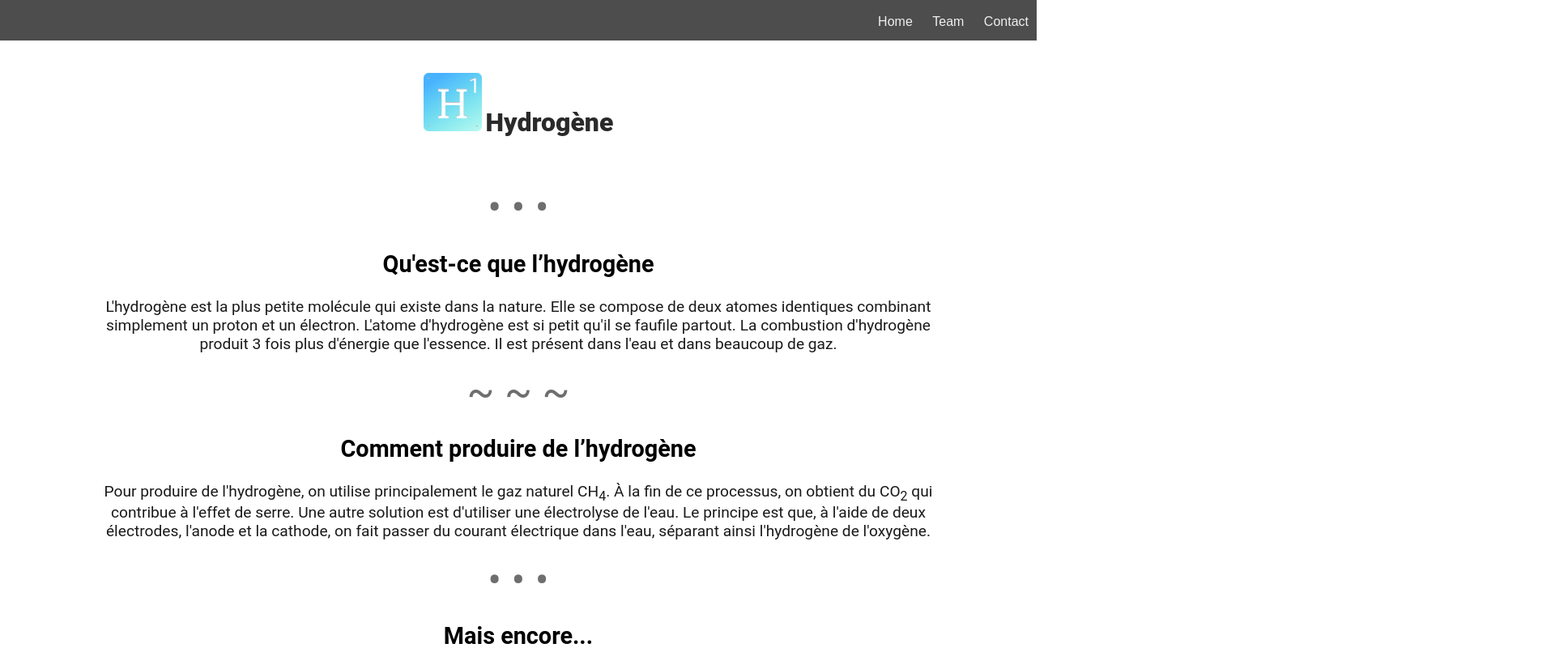
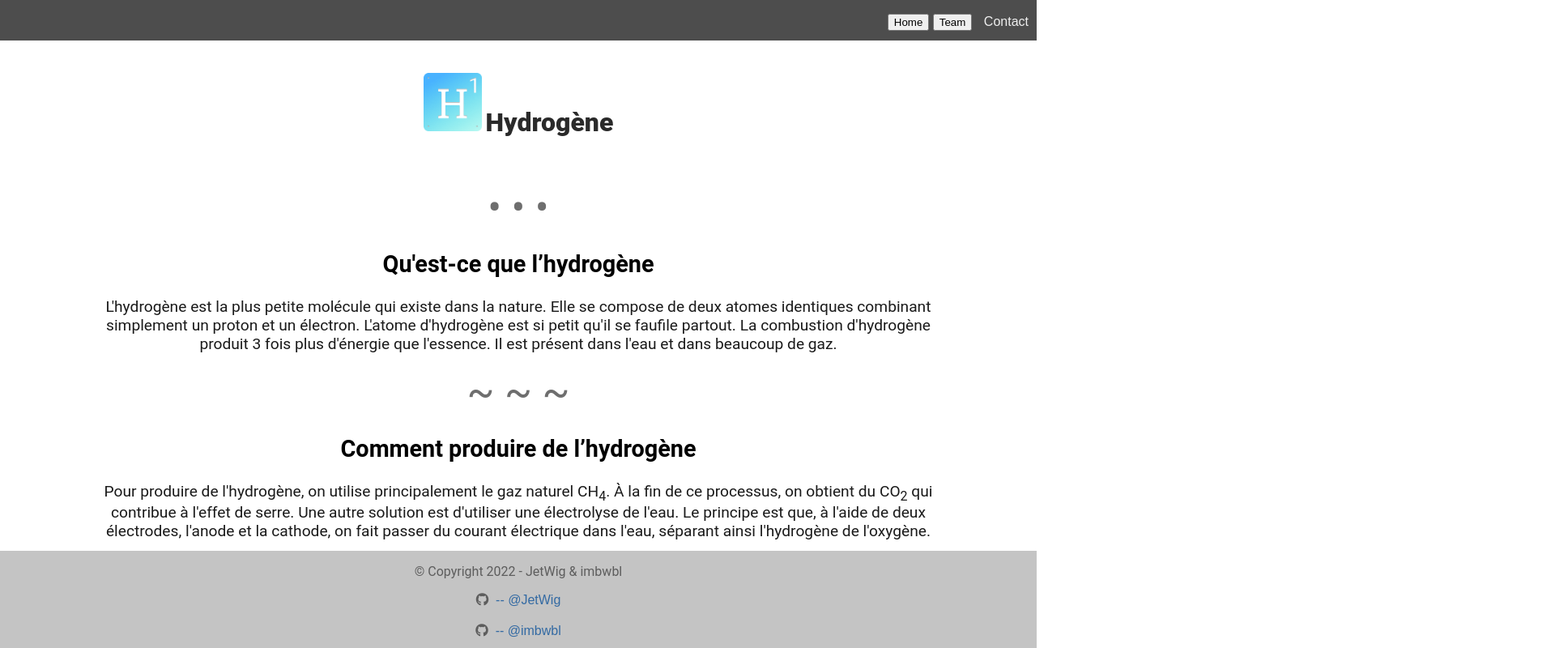
Before and after one commit to Imbwbl/first-lego-league-H1-website, a Svelte app: page / in a window 1280 px wide. Shown: the top 800 px of the page at 81% size, 1920 px wide, since content can reach past the window. Built offline with nearby package versions, Linux system fonts and the light colour scheme.

Commit message:
add team popup

```diff
--- a/src/App.svelte
+++ b/src/App.svelte
@@ -1,4 +1,3 @@
-
 
 <main>
   <div class="nav">
@@ -14,11 +13,15 @@
     </div>
 
     <div class="nav-links">
-      <a href="//github.io/jo_geek" target="_blank">Home</a>
-      <a href="http://stackoverflow.com/users/4084003/" target="_blank">Team</a>
+      <button onclick="displayHome()">Home</button>
+      <button onclick="displayTeam()">Team</button>
       <a href="https://in.linkedin.com/in/jonesvinothjoseph" target="_blank">Contact</a>
     </div>
   </div>
+  <div class="team">
+    <h1>Hi</h1>
+  </div>
+
   <div class="headerTitle">
     <span>
       <h1 class="title"><img src="./logo.png" class="topLogo" alt="FLL Hydrogène" />Hydrogène</h1>
@@ -93,8 +96,23 @@
     <br>
     <i class="fa-brands fa-github"><a href="https://github.com/Imbwbl">&nbsp -- @imbwbl  </a></i>
   </footer>
+  <script>
+    function displayTeam() {
+      document.querySelector('.team').style.cssText = 'width: 600px; ' +
+              'position: fixed; ' +
+              'visibility: visible;' +
+              'height: 100%;' +
+              'width: 100%;' +
+              'z-index: 9999999;' ;
+    }
 
+    function displayHome(){
+      document.querySelector('.team').style.cssText = 'visibility: hidden;' +
+              'position: absolute;' ;
+    }
+  </script>
 </main>
+
 
 <style>
 
--- a/src/app.css
+++ b/src/app.css
@@ -88,6 +88,7 @@ p.subtitle:hover{
   width: 600px;
   box-sizing: border-box;
   overflow: hidden;
+  z-index: 1;
   box-shadow: rgba(0, 0, 0, 0.4) 0px 2px 4px, rgba(0, 0, 0, 0.3) 0px 7px 13px -3px, rgba(0, 0, 0, 0.2) 0px -3px 0px inset;
   margin: 30px;
 }
@@ -142,8 +143,10 @@ p.subtitle:hover{
 footer {
   background-color: #c4c4c4;
   color: #5d5d5d;
-  padding: 15px;
-  border-radius: 5px;
+  position: fixed;
+  bottom: 0;
+  width: 100%;
+  height: 120px;   /* Height of the footer */
 }
 
 /* Center the text inside the footer */
@@ -347,4 +350,12 @@ a:hover {
   }
 }
 
+
+
+.team {
+  position: absolute;
+  width: 5000px;
+  background: white;
+  visibility: hidden;
+}
 /* Add a black background color to the footer */
```
Also changed, not shown: 5 other files (tests, documents, lock files or other folders).
